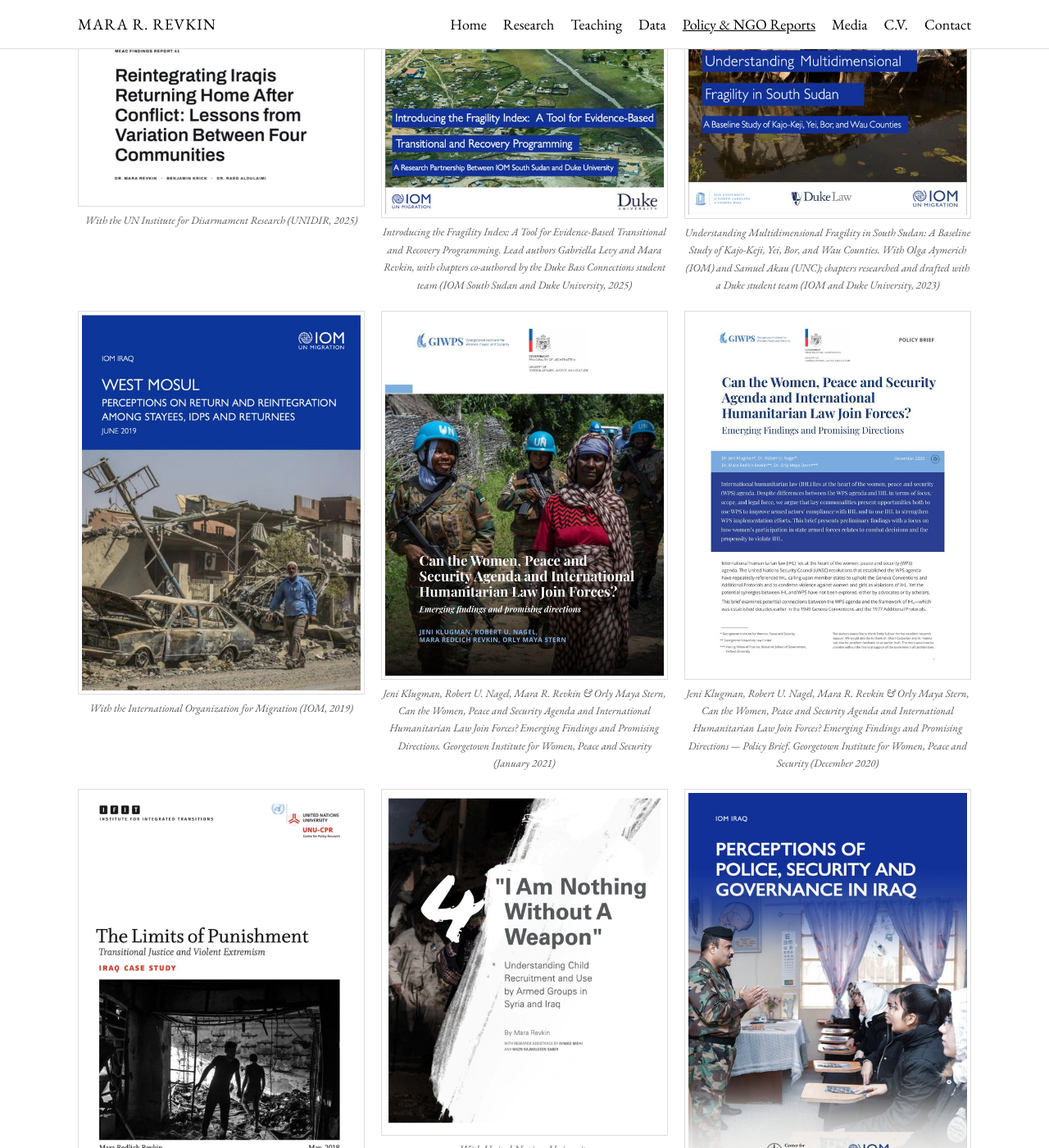
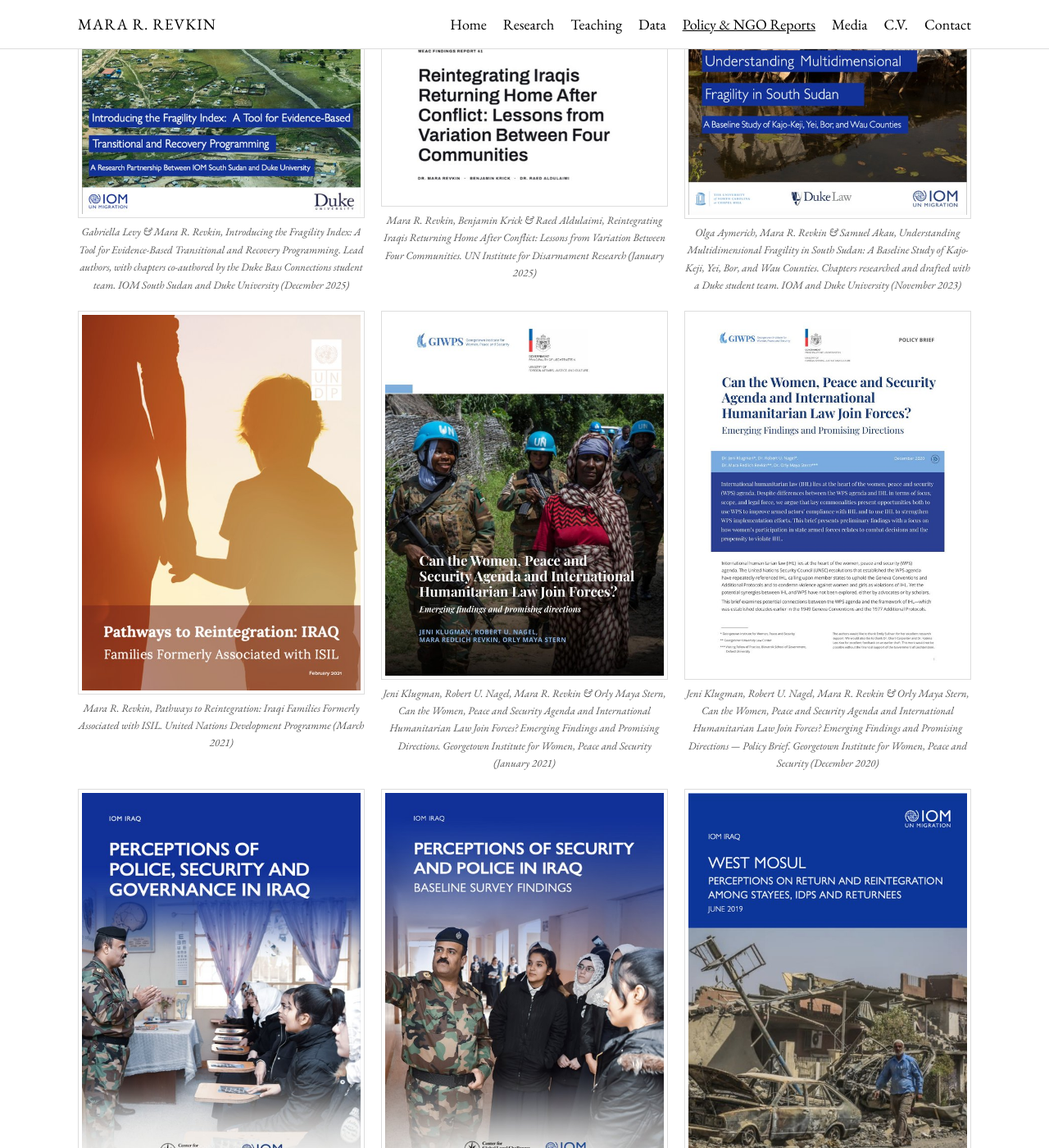
Before and after one commit to mrevkin/mrevkin.github.io, a Jekyll site: the page policy-ngo-reports.html, which Jekyll copies as it is, in a window 1280 px wide and 1400 px high, scrolled down 392 px. Shown: the whole window at 82% size. Built offline with Jekyll 4.4.1, drawn with Linux system fonts in a browser that asks for light colours; some of the changed text lies outside the part shown.

Commit message:
Order policy reports newest first; full citation captions

```diff
--- a/policy-ngo-reports.html
+++ b/policy-ngo-reports.html
@@ -59,84 +59,82 @@
     -->
 
     <div class="policy-gallery">
-
       <div class="policy-item">
-        <a href="https://unidir.org/wp-content/uploads/2025/01/UNIDIR-Reintegrating-Iraqis-Returning-Home-After-Conflict-Lessons-from-Variation-Between-Four-Communities-1.pdf" target="_blank">
-          <img src="cover-unidir-reintegrating.jpg" alt="Reintegrating Iraqis Returning Home After Conflict (UNIDIR, 2025)" style="width:100%; height:auto;" />
+        <a href="fragility-index.html">
+          <img src="cover-fragility-index.jpg" alt="Introducing the Fragility Index (IOM South Sudan and Duke University, 2025)" style="width:100%; height:auto;" />
         </a>
-        <p class="img-caption">With the UN Institute for Disarmament Research (UNIDIR, 2025)</p>
+        <p class="img-caption">Gabriella Levy &amp; Mara R. Revkin, <em>Introducing the Fragility Index: A Tool for Evidence-Based Transitional and Recovery Programming</em>. Lead authors, with chapters co-authored by the Duke Bass Connections student team. IOM South Sudan and Duke University (December 2025)</p>
       </div>
 
       <div class="policy-item">
-        <a href="fragility-index.html">
-          <img src="cover-fragility-index.jpg" alt="Introducing the Fragility Index in South Sudan (Duke & IOM, 2024)" style="width:100%; height:auto;" />
+        <a href="https://unidir.org/wp-content/uploads/2025/01/UNIDIR-Reintegrating-Iraqis-Returning-Home-After-Conflict-Lessons-from-Variation-Between-Four-Communities-1.pdf" target="_blank" rel="noopener">
+          <img src="cover-unidir-reintegrating.jpg" alt="Reintegrating Iraqis Returning Home After Conflict (UNIDIR, 2025)" style="width:100%; height:auto;" />
         </a>
-        <p class="img-caption">Introducing the Fragility Index: A Tool for Evidence-Based Transitional and Recovery Programming. Lead authors Gabriella Levy and Mara Revkin, with chapters co-authored by the Duke Bass Connections student team (IOM South Sudan and Duke University, 2025)</p>
+        <p class="img-caption">Mara R. Revkin, Benjamin Krick &amp; Raed Aldulaimi, <em>Reintegrating Iraqis Returning Home After Conflict: Lessons from Variation Between Four Communities</em>. UN Institute for Disarmament Research (January 2025)</p>
       </div>
 
       <div class="policy-item">
         <a href="fragility-baseline-2023.html">
-          <img src="cover-multidimensional-fragility.jpg" alt="Understanding Multidimensional Fragility in South Sudan (Duke & IOM)" style="width:100%; height:auto;" />
+          <img src="cover-multidimensional-fragility.jpg" alt="Understanding Multidimensional Fragility in South Sudan (IOM and Duke University, 2023)" style="width:100%; height:auto;" />
         </a>
-        <p class="img-caption">Understanding Multidimensional Fragility in South Sudan: A Baseline Study of Kajo-Keji, Yei, Bor, and Wau Counties. With Olga Aymerich (IOM) and Samuel Akau (UNC); chapters researched and drafted with a Duke student team (IOM and Duke University, 2023)</p>
+        <p class="img-caption">Olga Aymerich, Mara R. Revkin &amp; Samuel Akau, <em>Understanding Multidimensional Fragility in South Sudan: A Baseline Study of Kajo-Keji, Yei, Bor, and Wau Counties</em>. Chapters researched and drafted with a Duke student team. IOM and Duke University (November 2023)</p>
       </div>
 
       <div class="policy-item">
-        <a href="https://reliefweb.int/sites/reliefweb.int/files/resources/Perceptions%20on%20return%20and%20reintegration%20%28June%202019%29.pdf" target="_blank">
-          <img src="cover-west-mosul.jpg" alt="West Mosul: Perceptions on Return and Reintegration (IOM Iraq, 2019)" style="width:100%; height:auto;" />
+        <a href="https://www.undp.org/sites/g/files/zskgke326/files/migration/iq/UNDP-IQ-Pathways-to-Reintegration-Report.pdf" target="_blank" rel="noopener">
+          <img src="cover-pathways-reintegration.jpg" alt="Pathways to Reintegration: Iraqi Families Formerly Associated with ISIL (UNDP, 2021)" style="width:100%; height:auto;" />
         </a>
-        <p class="img-caption">With the International Organization for Migration (IOM, 2019)</p>
+        <p class="img-caption">Mara R. Revkin, <em>Pathways to Reintegration: Iraqi Families Formerly Associated with ISIL</em>. United Nations Development Programme (March 2021)</p>
       </div>
 
       <div class="policy-item">
         <a href="https://giwps.georgetown.edu/wp-content/uploads/2021/01/Can-WPS-and-IHL-Join-Forces.pdf" target="_blank" rel="noopener">
-          <img src="cover-wps-ihl-report.jpg" alt="Can the Women, Peace and Security Agenda and International Humanitarian Law Join Forces? (GIWPS)" style="width:100%; height:auto;" />
+          <img src="cover-wps-ihl-report.jpg" alt="Can the Women, Peace and Security Agenda and International Humanitarian Law Join Forces? (GIWPS, 2021)" style="width:100%; height:auto;" />
         </a>
         <p class="img-caption">Jeni Klugman, Robert U. Nagel, Mara R. Revkin &amp; Orly Maya Stern, <em>Can the Women, Peace and Security Agenda and International Humanitarian Law Join Forces? Emerging Findings and Promising Directions</em>. Georgetown Institute for Women, Peace and Security (January 2021)</p>
       </div>
 
       <div class="policy-item">
         <a href="https://giwps.georgetown.edu/wp-content/uploads/2020/12/WPSAgendaAndInternationalLaw.pdf" target="_blank" rel="noopener">
-          <img src="cover-wps-ihl-brief.jpg" alt="Policy brief: Can the Women, Peace and Security Agenda and International Humanitarian Law Join Forces? (GIWPS)" style="width:100%; height:auto;" />
+          <img src="cover-wps-ihl-brief.jpg" alt="Policy brief: Can the Women, Peace and Security Agenda and International Humanitarian Law Join Forces? (GIWPS, 2020)" style="width:100%; height:auto;" />
         </a>
         <p class="img-caption">Jeni Klugman, Robert U. Nagel, Mara R. Revkin &amp; Orly Maya Stern, <em>Can the Women, Peace and Security Agenda and International Humanitarian Law Join Forces? Emerging Findings and Promising Directions</em> &mdash; Policy Brief. Georgetown Institute for Women, Peace and Security (December 2020)</p>
       </div>
 
       <div class="policy-item">
-        <a href="limits-of-punishment.html" target="_blank">
-          <img src="cover-limits-of-punishment.jpg" alt="The Limits of Punishment: Iraq Case Study (UNU, 2019)" style="width:100%; height:auto;" />
+        <a href="https://iraq.iom.int/sites/g/files/tmzbdl1316/files/documents/iom-iraq-perceptions-of-police-security-and-governance-in-iraq.pdf" target="_blank" rel="noopener">
+          <img src="cover-police-governance.jpg" alt="Perceptions of Police, Security and Governance in Iraq (IOM Iraq)" style="width:100%; height:auto;" />
         </a>
-        <p class="img-caption">With United Nations University (2019)</p>
+        <p class="img-caption">Mara R. Revkin &amp; Olga Aymerich, <em>Perceptions of Police, Security, and Governance in Iraq</em>. International Organization for Migration and Yale Law School (May 2020)</p>
       </div>
 
       <div class="policy-item">
-        <a href="cradled-by-conflict.html" target="_blank">
-          <img src="cover-children-weapon.jpg" alt="I Am Nothing Without a Weapon (UNU)" style="width:100%; height:auto;" />
+        <a href="https://iraq.iom.int/sites/g/files/tmzbdl1316/files/documents/IOM%20Iraq%20Perceptions%20of%20Security%20and%20Police%20in%20Iraq-%20Baseline%20Survey%20Findings_0.pdf" target="_blank" rel="noopener">
+          <img src="cover-police-baseline.jpg" alt="Perceptions of Security and Police in Iraq: Baseline Survey Findings (IOM Iraq)" style="width:100%; height:auto;" />
         </a>
-        <p class="img-caption">With United Nations University</p>
+        <p class="img-caption"><em>Perceptions of Security and Police in Iraq: Baseline Survey Findings</em>. International Organization for Migration, Iraq</p>
       </div>
 
       <div class="policy-item">
-        <a href="https://iraq.iom.int/sites/g/files/tmzbdl1316/files/documents/iom-iraq-perceptions-of-police-security-and-governance-in-iraq.pdf" target="_blank">
-          <img src="cover-police-governance.jpg" alt="Perceptions of Police, Security and Governance in Iraq (IOM Iraq)" style="width:100%; height:auto;" />
+        <a href="https://reliefweb.int/sites/reliefweb.int/files/resources/Perceptions%20on%20return%20and%20reintegration%20%28June%202019%29.pdf" target="_blank" rel="noopener">
+          <img src="cover-west-mosul.jpg" alt="West Mosul: Perceptions on Return and Reintegration (IOM, 2019)" style="width:100%; height:auto;" />
         </a>
-        <p class="img-caption">With IOM Iraq—Perceptions of Police</p>
+        <p class="img-caption">Mara R. Revkin &amp; Delair Jabari, <em>West Mosul: Perceptions on Return and Reintegration Among Stayees, IDPs, and Returnees</em>. International Organization for Migration (June 2019)</p>
       </div>
 
       <div class="policy-item">
-        <a href="https://iraq.iom.int/sites/g/files/tmzbdl1316/files/documents/IOM%20Iraq%20Perceptions%20of%20Security%20and%20Police%20in%20Iraq-%20Baseline%20Survey%20Findings_0.pdf" target="_blank">
-          <img src="cover-police-baseline.jpg" alt="Perceptions of Security and Police in Iraq: Baseline Survey (IOM Iraq)" style="width:100%; height:auto;" />
+        <a href="limits-of-punishment.html">
+          <img src="cover-limits-of-punishment.jpg" alt="The Limits of Punishment: Iraq Case Study (United Nations University, 2018)" style="width:100%; height:auto;" />
         </a>
-        <p class="img-caption">With IOM Iraq—Baseline Survey</p>
+        <p class="img-caption">Mara R. Revkin, <em>The Limits of Punishment: Transitional Justice and Violent Extremism &mdash; Iraq Case Study</em>. United Nations University and the Institute for Integrated Transitions (May 2018)</p>
       </div>
 
       <div class="policy-item">
-        <a href="https://www.undp.org/sites/g/files/zskgke326/files/migration/iq/UNDP-IQ-Pathways-to-Reintegration-Report.pdf" target="_blank">
-          <img src="cover-pathways-reintegration.jpg" alt="Pathways to Reintegration: Iraq (UNDP)" style="width:100%; height:auto;" />
+        <a href="cradled-by-conflict.html">
+          <img src="cover-children-weapon.jpg" alt="I Am Nothing Without a Weapon, in Cradled by Conflict (United Nations University, 2018)" style="width:100%; height:auto;" />
         </a>
-        <p class="img-caption">With UNDP Iraq—Pathways to Reintegration</p>
+        <p class="img-caption">Mara R. Revkin, <em>&ldquo;I Am Nothing Without a Weapon&rdquo;: Understanding Child Recruitment and Use by Armed Groups in Syria and Iraq</em>, in <em>Cradled by Conflict</em>. United Nations University (2018)</p>
       </div>
-
     </div><!-- end .policy-gallery -->
 
     <p style="font-size:14px; color:#888; margin-top:30px; font-style:italic;">
```
